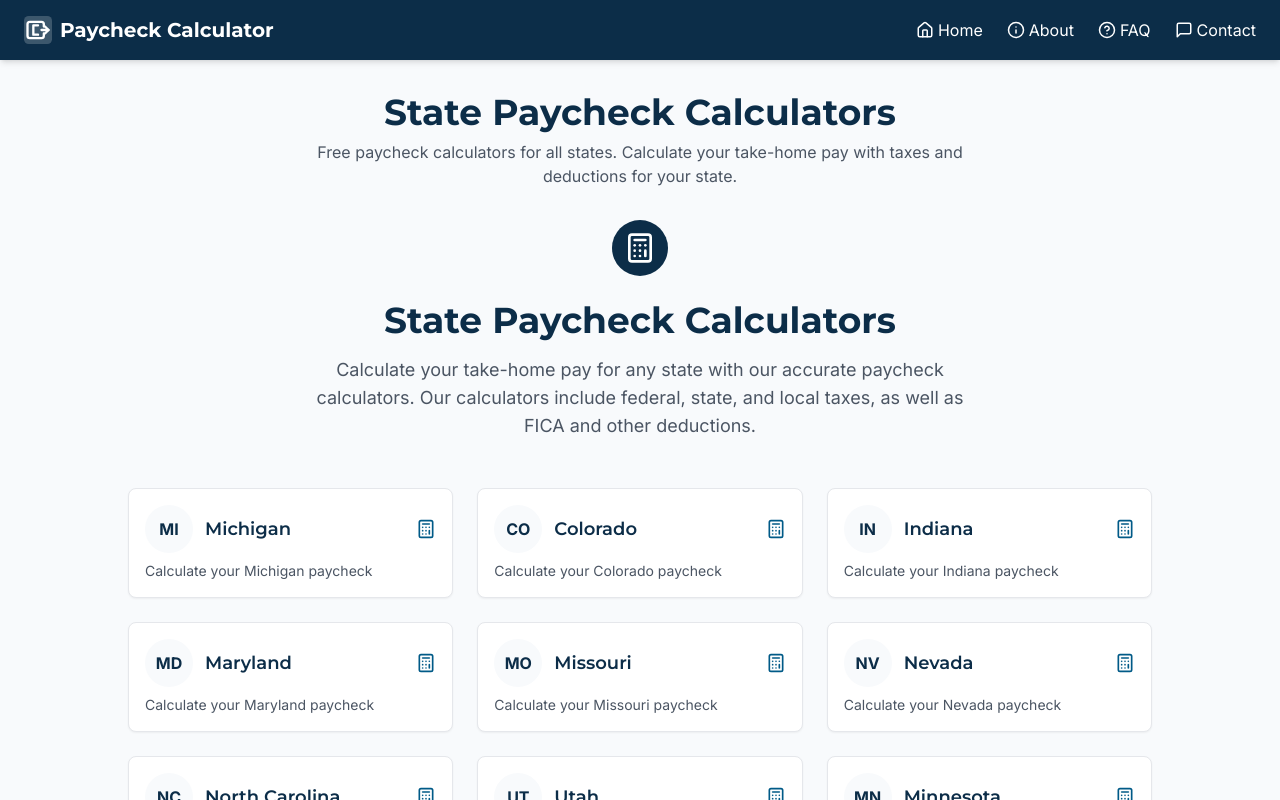
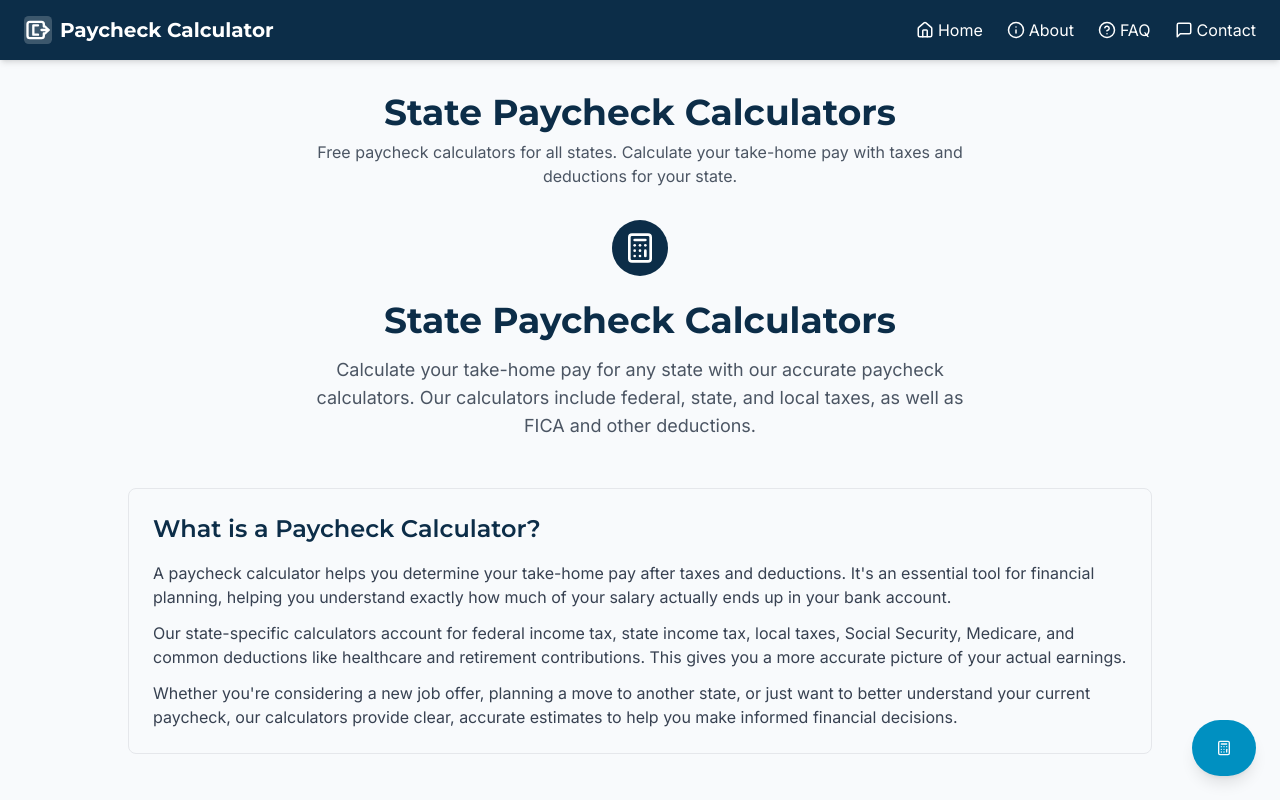
Before and after one commit to Archanaa08/pay-stub-nation-wide, a React (Vite) app: page / in a window 1280 px wide. Shown: the top 800 px of the page. Built offline with nearby package versions, Linux system fonts and the light colour scheme.

Commit message:
Add home page content and FAB
Added "What is Paycheck Calculator" section to the home page and implemented a floating action button (FAB) for quick calculator access.

```diff
--- /dev/null
+++ b/src/components/FloatingCalculatorButton.tsx
@@ -0,0 +1,61 @@
+
+import React, { useState } from 'react';
+import { Calculator } from 'lucide-react';
+import { Link } from 'react-router-dom';
+import { Button } from '@/components/ui/button';
+import { Popover, PopoverContent, PopoverTrigger } from '@/components/ui/popover';
+import { states } from '@/utils/stateData';
+
+const FloatingCalculatorButton = () => {
+  const [isOpen, setIsOpen] = useState(false);
+  const popularStates = states.slice(0, 6); // Show first 6 states as quick access options
+
+  return (
+    <div className="fixed bottom-6 right-6 z-50">
+      <Popover open={isOpen} onOpenChange={setIsOpen}>
+        <PopoverTrigger asChild>
+          <Button
+            size="lg"
+            className="w-14 h-14 rounded-full shadow-lg bg-finance-accent hover:bg-finance-accent/90 transition-all"
+            onClick={() => setIsOpen(!isOpen)}
+          >
+            <Calculator className="h-6 w-6" />
+            <span className="sr-only">Open calculator selector</span>
+          </Button>
+        </PopoverTrigger>
+        <PopoverContent
+          side="top"
+          className="w-72 p-4 animate-scale-in"
+          align="end"
+        >
+          <div className="space-y-2">
+            <h3 className="font-semibold text-center mb-3">Quick Calculator Access</h3>
+            <div className="grid grid-cols-2 gap-2">
+              {popularStates.map((state) => (
+                <Link
+                  key={state.abbreviation}
+                  to={state.path}
+                  className="block p-2 bg-finance-light hover:bg-finance-light/80 rounded text-center text-sm transition-colors"
+                  onClick={() => setIsOpen(false)}
+                >
+                  {state.name}
+                </Link>
+              ))}
+            </div>
+            <div className="pt-2 mt-2 border-t border-gray-200">
+              <Link
+                to="/"
+                className="block text-center text-sm text-finance-primary hover:underline"
+                onClick={() => setIsOpen(false)}
+              >
+                View all states
+              </Link>
+            </div>
+          </div>
+        </PopoverContent>
+      </Popover>
+    </div>
+  );
+};
+
+export default FloatingCalculatorButton;
--- a/src/pages/Index.tsx
+++ b/src/pages/Index.tsx
@@ -4,6 +4,7 @@ import Layout from '@/components/Layout';
 import StateCard from '@/components/StateCard';
 import { states } from '@/utils/stateData';
 import { Calculator } from 'lucide-react';
+import FloatingCalculatorButton from '@/components/FloatingCalculatorButton';
 
 const Index = () => {
   return (
@@ -21,6 +22,21 @@ const Index = () => {
             Calculate your take-home pay for any state with our accurate paycheck calculators.
             Our calculators include federal, state, and local taxes, as well as FICA and other deductions.
           </p>
+        </div>
+
+        <div className="p-6 bg-finance-light rounded-lg border border-gray-200 mb-12">
+          <h2 className="text-2xl font-semibold text-finance-primary mb-4">What is a Paycheck Calculator?</h2>
+          <div className="text-gray-700">
+            <p className="mb-3">
+              A paycheck calculator helps you determine your take-home pay after taxes and deductions. It's an essential tool for financial planning, helping you understand exactly how much of your salary actually ends up in your bank account.
+            </p>
+            <p className="mb-3">
+              Our state-specific calculators account for federal income tax, state income tax, local taxes, Social Security, Medicare, and common deductions like healthcare and retirement contributions. This gives you a more accurate picture of your actual earnings.
+            </p>
+            <p>
+              Whether you're considering a new job offer, planning a move to another state, or just want to better understand your current paycheck, our calculators provide clear, accurate estimates to help you make informed financial decisions.
+            </p>
+          </div>
         </div>
 
         <div className="grid grid-cols-1 md:grid-cols-2 lg:grid-cols-3 gap-6">
@@ -52,6 +68,7 @@ const Index = () => {
           </div>
         </div>
       </div>
+      <FloatingCalculatorButton />
     </Layout>
   );
 };
```
